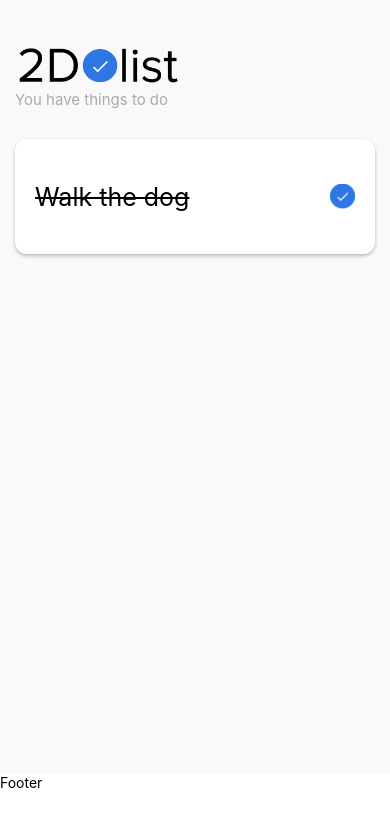
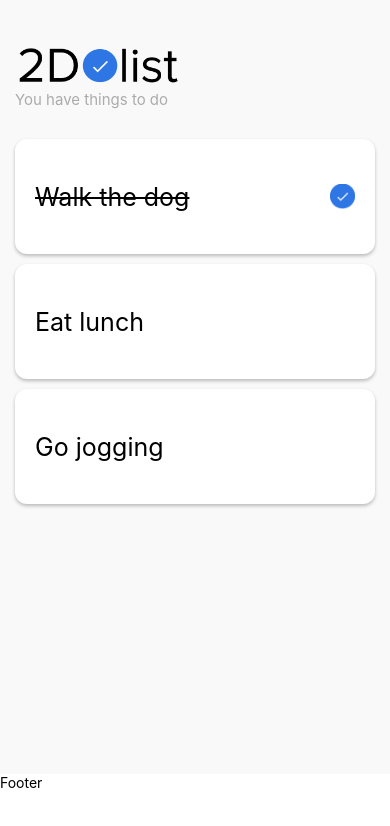
Before and after one commit to adrian-tenhats/react-native-todolist-udemy, a React Native app: screen / in a window 390 px wide. Shown: the top 826 px of the page. Built offline with nearby package versions, Linux system fonts and the light colour scheme.

Commit message:
dynamically load cards with map

```diff
--- a/App.js
+++ b/App.js
@@ -4,16 +4,25 @@ import { Text, View } from 'react-native';
 import { s } from "./App.style";
 import { Header } from './components/Header/Header';
 import { CardToDo } from './components/CardToDo/CardToDo';
-
-
-const TODO_LIST = [
-  { id : 1, title:"Walk the dog", isCompleted:true },
-  { id : 2, title:"Eat lunch", isCompleted:false },
-  { id : 3, title:"Go jogging", isCompleted:false }
-];
+import { useState } from 'react';
 
 
 export default function App() {
+  const  [todoList, setTodoList] = useState(
+    [
+      { id : 1, title:"Walk the dog", isCompleted:true },
+      { id : 2, title:"Eat lunch", isCompleted:false },
+      { id : 3, title:"Go jogging", isCompleted:false }
+    ]
+  );
+
+  function renderTodoList() {
+    return todoList.map((todo) =>
+    <View key={todo.id} style={s.cardItem} >
+      <CardToDo todo={todo} />
+    </View>
+  );}
+
   return (
     <>
     <SafeAreaProvider>
@@ -22,7 +31,7 @@ export default function App() {
           <Header />
         </View>
         <View style={s.body}>
-          <CardToDo todo={TODO_LIST[0]} />
+         {renderTodoList()}
         </View>
 
       </SafeAreaView>
--- a/App.style.js
+++ b/App.style.js
@@ -5,6 +5,9 @@ export const s = StyleSheet.create({
         flex: 1,
         backgroundColor: "#F9F9F9",
         padding: 15
+    },
+    cardItem: {
+        marginBottom: 10
     },
     header:{
         flex: 1,
```
